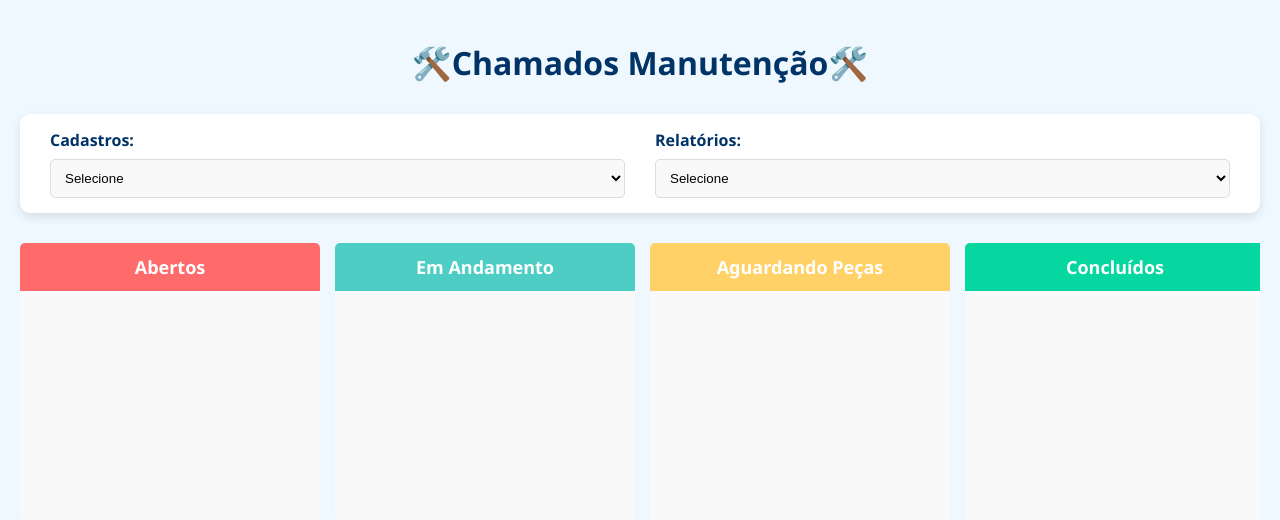
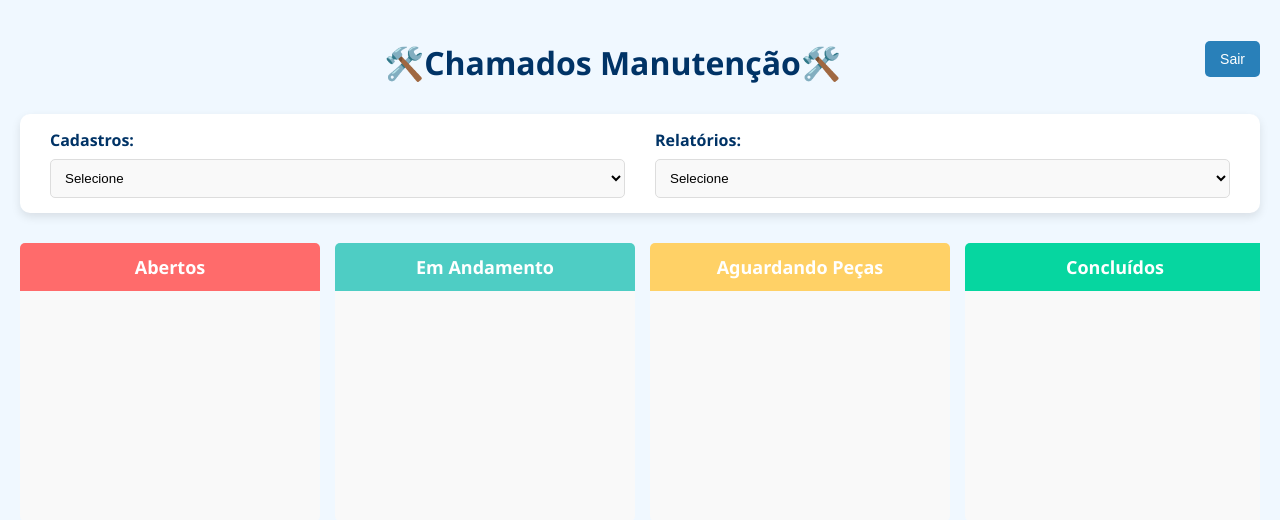
Before and after one commit to gustavorosa741/site-chamado, a PHP site: page /pagina_principal.php in a window 1280 px wide. Shown: the top 520 px of the page. Run offline with PHP 8.4, Linux system fonts and the light colour scheme; the visitor is signed in with stand-in values (Sample User, id 1); data that the repository does not hold is empty.

Commit message:
feito botao de deslogar

```diff
--- a/pagina_principal.php
+++ b/pagina_principal.php
@@ -228,10 +228,29 @@ $conn->close();
                 min-width: 100%;
             }
         }
+
+        .button-voltar {
+            padding: 10px 15px;
+            border: 1px solid #ddd;
+            border-radius: 5px;
+            background-color: white;
+            font-size: 14px;
+        }
+
+        .button-voltar {
+            background-color: #2980b9;
+            color: white;
+            border: none;
+            cursor: pointer;
+            transition: background-color 0.3s;
+            float: right;
+        }
+
     </style>
 </head>
 <body>
     <div class="container">
+        <button class="button-voltar" onclick="window.location.href='../logout.php'">Sair</button>
         <h1>🛠️Chamados Manutenção🛠️</h1>
 
         <div class="menu-container">
```
Also changed, not shown: logout.php (added, +29 -0 lines).
